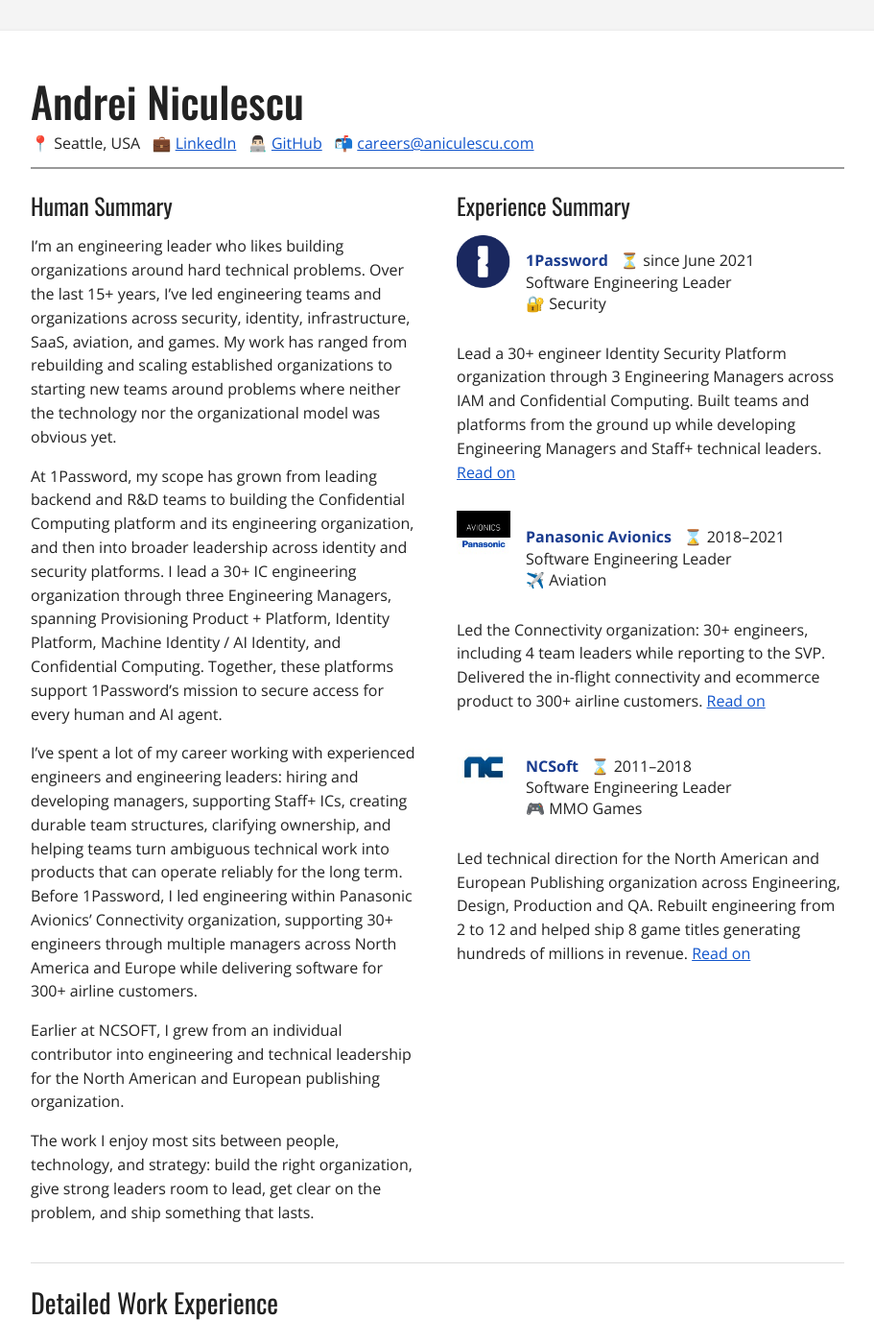
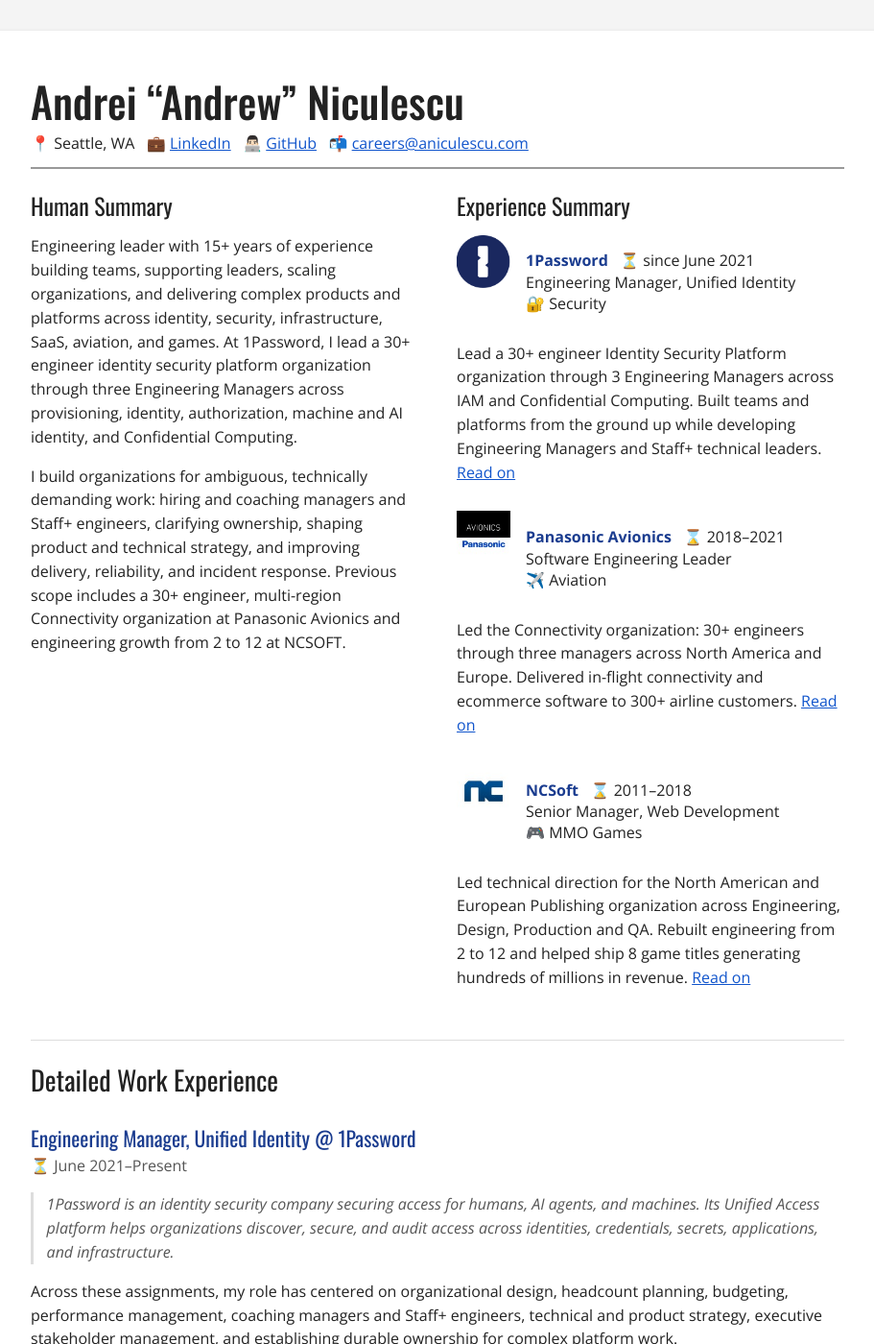
Before and after one commit to aniculescu/resume, a Jekyll site: the page built from index.md, in a window 1280 px wide and 1400 px high. Shown: the whole window at 96% size, without its empty margins (184-1095 px from the left). Built offline with Jekyll 4.4.1, drawn with Linux system fonts in a browser that asks for light colours; some of the changed text lies outside the part shown.

Commit message:
Content update

```diff
--- a/index.md
+++ b/index.md
@@ -1,30 +1,22 @@
 ---
 layout: resume
-title: Andrei Niculescu
+title: Andrei "Andrew" Niculescu
 description: Engineering leader building organizations around hard technical problems across security, identity, infrastructure, SaaS, aviation, and games.
 ---
 
 <header class="masthead" markdown="1">
-# Andrei Niculescu
+# Andrei "Andrew" Niculescu
 
-📍 Seattle, USA &nbsp; 💼 [LinkedIn](https://www.linkedin.com/in/aniculescu/) &nbsp; 👨🏻‍💻 [GitHub](https://github.com/aniculescu) &nbsp; 📬 [careers@aniculescu.com](mailto:careers@aniculescu.com)
+📍 Seattle, WA &nbsp; 💼 [LinkedIn](https://www.linkedin.com/in/aniculescu/) &nbsp; 👨🏻‍💻 [GitHub](https://github.com/aniculescu) &nbsp; 📬 [careers@aniculescu.com](mailto:careers@aniculescu.com)
 </header>
 
 <div class="overview" markdown="1">
 <section class="human-summary" markdown="1">
 ## Human Summary
 
-I'm an engineering leader who likes building organizations around hard technical problems.
-Over the last 15+ years, I've led engineering teams and organizations across security, identity, infrastructure, SaaS, aviation, and games. My work has ranged from rebuilding and scaling established organizations to starting new teams around problems where neither the technology nor the organizational model was obvious yet.
+Engineering leader with 15+ years of experience building teams, supporting leaders, scaling organizations, and delivering complex products and platforms across identity, security, infrastructure, SaaS, aviation, and games. At 1Password, I lead a 30+ engineer identity security platform organization through three Engineering Managers across provisioning, identity, authorization, machine and AI identity, and Confidential Computing.
 
-At 1Password, my scope has grown from leading backend and R&D teams to building the Confidential Computing platform and its engineering organization, and then into broader leadership across identity and security platforms. I lead a 30+ IC engineering organization through three Engineering Managers, spanning Provisioning Product + Platform, Identity Platform, Machine Identity / AI Identity, and Confidential Computing. Together, these platforms support 1Password's mission to secure access for every human and AI agent.
-
-I've spent a lot of my career working with experienced engineers and engineering leaders: hiring and developing managers, supporting Staff+ ICs, creating durable team structures, clarifying ownership, and helping teams turn ambiguous technical work into products that can operate reliably for the long term.
-Before 1Password, I led engineering within Panasonic Avionics' Connectivity organization, supporting 30+ engineers through multiple managers across North America and Europe while delivering software for 300+ airline customers.
-
-Earlier at NCSOFT, I grew from an individual contributor into engineering and technical leadership for the North American and European publishing organization.
-
-The work I enjoy most sits between people, technology, and strategy: build the right organization, give strong leaders room to lead, get clear on the problem, and ship something that lasts.
+I build organizations for ambiguous, technically demanding work: hiring and coaching managers and Staff+ engineers, clarifying ownership, shaping product and technical strategy, and improving delivery, reliability, and incident response. Previous scope includes a 30+ engineer, multi-region Connectivity organization at Panasonic Avionics and engineering growth from 2 to 12 at NCSOFT.
 </section>
 
 <section class="experience-summary" markdown="1">
@@ -35,7 +27,7 @@ The work I enjoy most sits between people, technology, and strategy: build the r
 
 <div markdown="1">
 **1Password** &nbsp; ⏳ since June 2021
-Software Engineering Leader
+Engineering Manager, Unified Identity
 🔐 Security
 </div>
 
@@ -51,7 +43,7 @@ Software Engineering Leader
 ✈️ Aviation
 </div>
 
-Led the Connectivity organization: 30+ engineers, including 4 team leaders while reporting to the SVP. Delivered the in-flight connectivity and ecommerce product to 300+ airline customers. [Read on](#panasonic-avionics)
+Led the Connectivity organization: 30+ engineers through three managers across North America and Europe. Delivered in-flight connectivity and ecommerce software to 300+ airline customers. [Read on](#panasonic-avionics)
 </article>
 
 <article class="job-card" markdown="1">
@@ -59,7 +51,7 @@ Led the Connectivity organization: 30+ engineers, including 4 team leaders while
 
 <div markdown="1">
 **NCSoft** &nbsp; ⌛ 2011–2018
-Software Engineering Leader
+Senior Manager, Web Development
 🎮 MMO Games
 </div>
 
@@ -71,25 +63,25 @@ Led technical direction for the North American and European Publishing organizat
 <section class="details" markdown="1">
 ## Detailed Work Experience
 
-### Engineering Leader @ 1Password {#onepassword}
+### Engineering Manager, Unified Identity @ 1Password {#onepassword}
 
-⏳ since 2021
+⏳ June 2021–Present
 {: .dates}
 
 1Password is an identity security company securing access for humans, AI agents, and machines. Its Unified Access platform helps organizations discover, secure, and audit access across identities, credentials, secrets, applications, and infrastructure.
 {: .company}
 
-Across these assignments, my role has increasingly centered on organizational design, manager and Staff+ development, technical and product strategy, and establishing durable ownership for complex platform work.
+Across these assignments, my role has centered on organizational design, headcount planning, budgeting, performance management, coaching managers and Staff+ engineers, technical and product strategy, executive stakeholder management, and establishing durable ownership for complex platform work.
 
 - Lead a 30+ engineer identity and security platform organization through three direct Engineering Managers, with two of those leaders also managing additional Engineering Managers. Scope spans Provisioning Product + Platform, Identity Platform, [Machine Identity / AI Identity](https://1password.com/solutions/ai-agent-identity), and Confidential Computing.
-- Built 1Password's [Confidential Computing](https://1password.com/blog/confidential-computing) platform and engineering team from the ground up, starting with a small R&D group of Staff+ engineers. Led the IC team through development completion, hired its Engineering Manager, and supported the organization through GA, its first production use cases, and subsequent key-persistence capabilities; represented the work externally at [AWS re:Invent](https://www.youtube.com/watch?v=QBQawVrxqXg).
+- Built 1Password's [Confidential Computing](https://1password.com/blog/confidential-computing) platform and engineering team from the ground up, starting with a five-person R&D group of Staff+ engineers and reaching a production-grade platform in about a year. Led the IC team through development, hired its Engineering Manager, and supported the organization through GA, its first production use cases, and subsequent key-persistence capabilities; represented the work externally at [AWS re:Invent](https://www.youtube.com/watch?v=QBQawVrxqXg).
 - Expanded leadership across Authentication, Provisioning, Identity, and Authorization, repeatedly establishing clearer ownership, durable leadership structures, and long-term operating models as the mandate grew.
 - Reset Authentication around resiliency and operational stability through staffing, organizational, and technical-priority changes, materially improving reliability and significantly reducing production incidents; hired the team's Engineering Manager to establish sustainable leadership.
 - Led engineering for [Automated Provisioning](https://support.1password.com/provisioning/) across technical direction, roadmap, execution, GA readiness, and operational reliability; reorganized team ownership and operating practices to improve delivery predictability. The product reached GA in March 2026.
 - Built a new Identity organization in 2025, initially leading seven engineers directly before hiring its Engineering Manager; later expanded the mandate to include Authorization and led development of the [Agentic Identity and Authorization strategy and vision](https://1password.com/blog/introducing-1password-unified-access).
 - Contributed at company level through Staff+ leadership development, hiring and interview-system improvements, engineering career frameworks, and technical culture.
 
-### Engineering Leader @ Panasonic Avionics {#panasonic-avionics}
+### Engineering Leader, Connectivity @ Panasonic Avionics {#panasonic-avionics}
 
 ⌛ 2018–2021
 {: .dates}
@@ -102,7 +94,7 @@ Panasonic Avionics' Connectivity business delivers global in-flight internet thr
 - Led automation of business-critical data collection and reporting, producing meaningful revenue gains and operational-efficiency improvements.
 - Identified emerging PSD2/payment-compliance risk, authored and presented the response to the Panasonic Avionics C-suite, and drove formation of the cross-functional hardware/software effort used to mitigate revenue risk.
 
-### Engineering Leader @ NCSOFT {#ncsoft}
+### Senior Manager, Web Development @ NCSOFT {#ncsoft}
 
 ⌛ 2011–2018
 {: .dates}
@@ -114,18 +106,23 @@ NCSOFT is the world's premier publisher and developer of online games across mul
 - Rebuilt engineering from 2 to 12, developed team members into senior and leadership roles, and introduced operating and roadmap practices that improved delivery consistency.
 - Launched eight game titles generating hundreds of millions in revenue and led the migration of the publishing technology stack from on-premises infrastructure to AWS.
 
-### Start-Up Experience @ Various {#startups}
+### CTO and Technical Roles @ Various Startups {#startups}
 
 ⌛ 2002–2010
 {: .dates}
 
-Spent the first few years of my career experiencing what it's like to be an entrepreneur or work for one. In this span of time:
+Worked across several small companies and entrepreneurial environments, including serving as CTO of a ~30-person startup, building products directly, owning customer/business problems, and operating with minimal organizational support.
 
-- Led the IT "department" for an Arthritis research group of 12 doctors.
-- I taught web design and development courses to adults at a local college and kids as part of a 2 year, summer school program.
-- I held the title of Chief Technical Officer for a startup of 30 people (looking back now, this is just silly).
-- I owned/operated an online Japanese martial arts retail store for a year.
-- Built an online community of 200k artists worldwide through a highly curated blog. I once held in my hand an original Renoir drawing as part of a photo-shoot I was commissioned for.
-- I built a custom CMS tailored to photographers.
-- Built a cool scraper to enable SMS notifications for an adoption agency (this is IE5 days, so I was proud).
+## Skills
+
+**Leadership:** Engineering management, performance management, coaching and mentoring, manager development, hiring, headcount planning, budgeting, organizational design, product strategy, technical strategy, roadmap planning, cross-functional leadership, executive stakeholder management
+
+**Platforms and systems:** Identity and access management (IAM), authentication, authorization, provisioning, platform engineering, SaaS, AWS, cloud infrastructure, reliability, incident management, Confidential Computing
+
+## Education
+
+### University of Waterloo
+
+⌛ 1998–1999
+{: .dates}
 </section>
```
